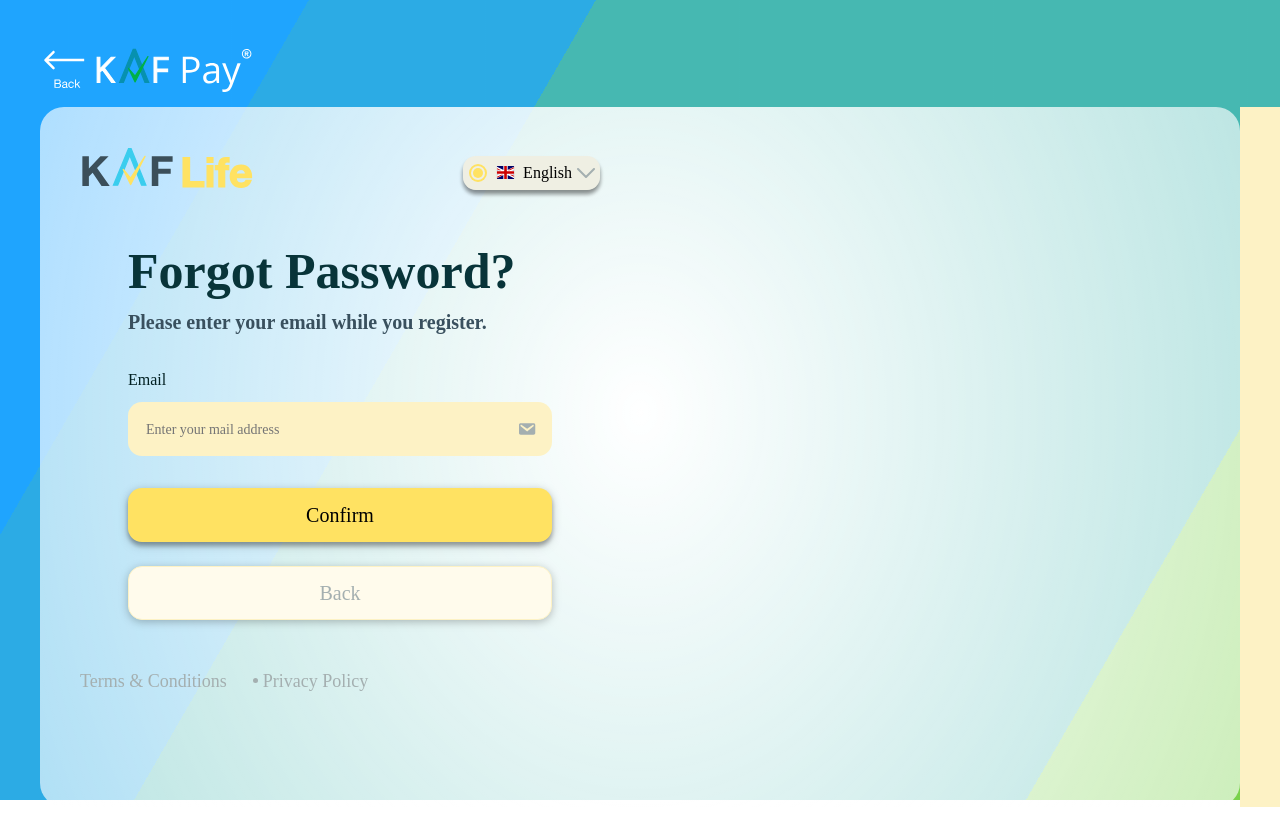
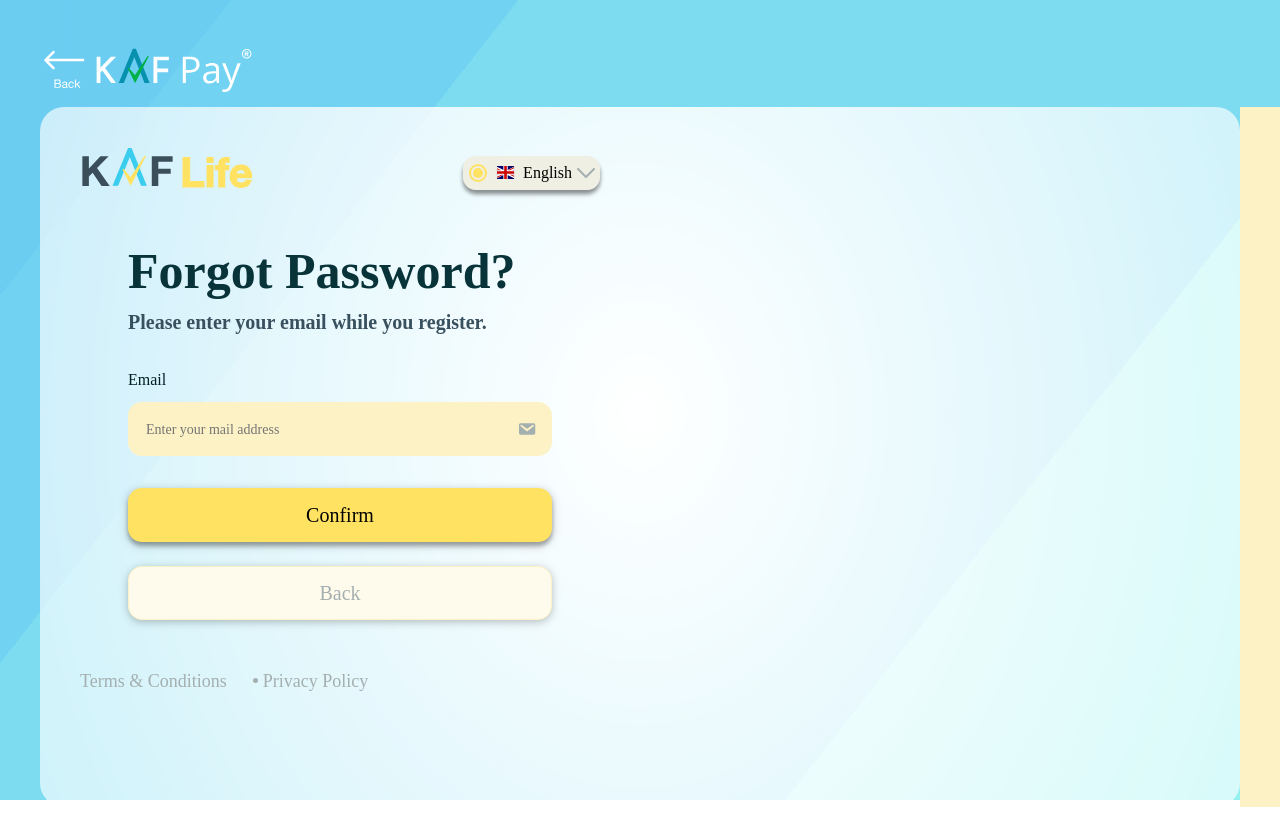
Before and after one commit to dogukankutluay/kaf-life-fe, a React (Create React App) app: page /reset in a window 1280 px wide. Built offline with nearby package versions, Linux system fonts and the light colour scheme; a web font is replaced by a local one.

Commit message:
Change bg colors

```diff
--- a/src/components/animatedbg/animated.scss
+++ b/src/components/animatedbg/animated.scss
@@ -5,7 +5,12 @@
 }
 .bg {
   animation: slide 3s ease-in-out infinite alternate;
-  background-image: linear-gradient(-60deg, #6c3 50%, #09f 50%);
+  background-image: linear-gradient(
+    128deg,
+    #58c7f1 45%,
+    #ffcd02 40%,
+    #87f0ee 10%
+  );
   bottom: 0;
   left: -50%;
   opacity: 0.5;
```
